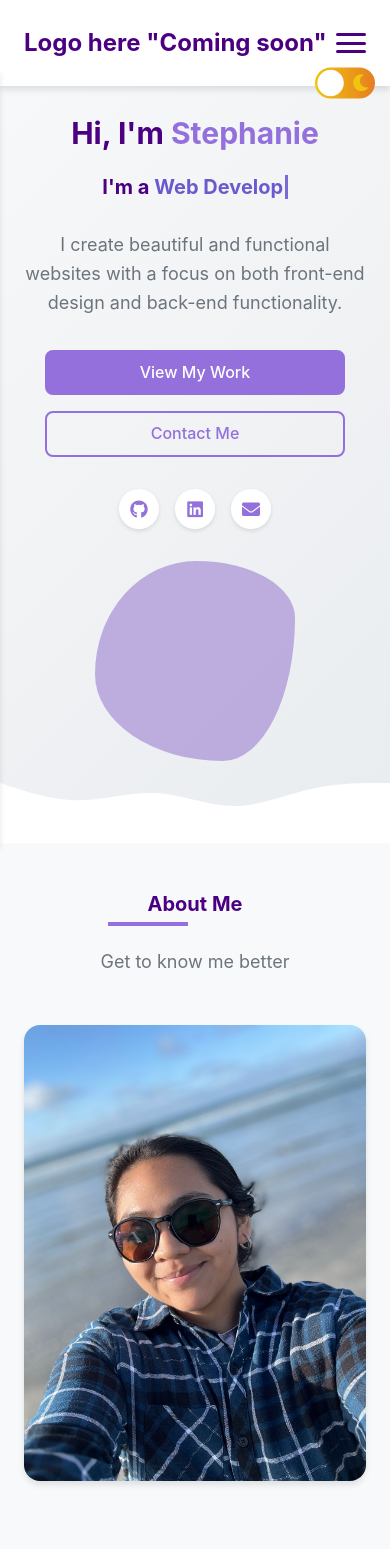
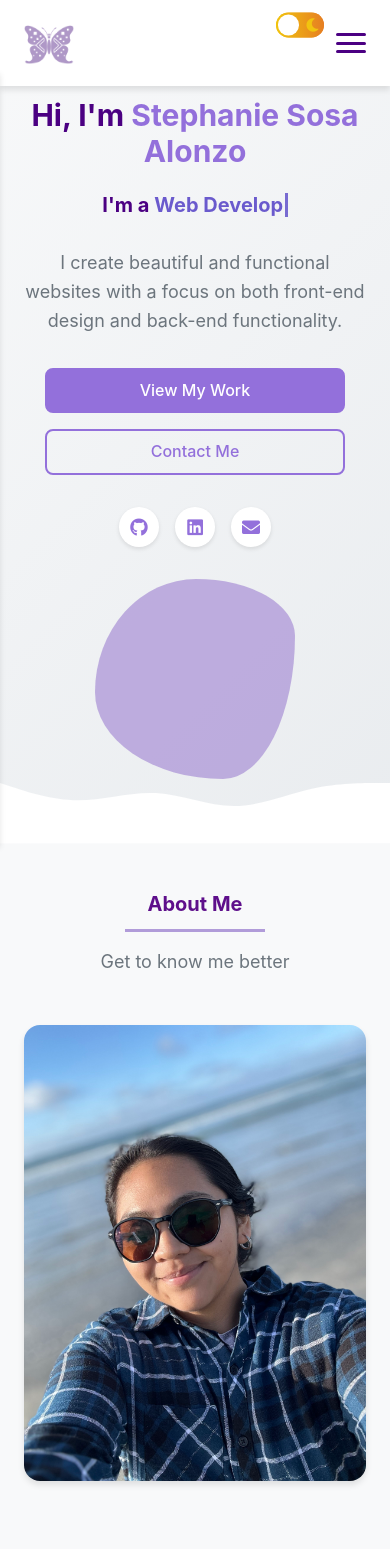
Before and after one commit to stephanuh/My-Awesome-Porfolio, a React (Vite) app in the folder client/: page / in a window 390 px wide. Shown: the top 1549 px of the page. Built offline with nearby package versions, Linux system fonts and the light colour scheme.

Commit message:
added my logo and did couple edit

```diff
--- a/client/index.html
+++ b/client/index.html
@@ -2,7 +2,7 @@
 <html lang="en">
   <head>
     <meta charset="UTF-8" />
-    <link rel="icon" type="image/svg+xml" href="/vite.svg" />
+    <link rel="icon" type="image/svg+xml" href="/images/My-Logo.png" />
     <meta name="viewport" content="width=device-width, initial-scale=1.0" />
     <title>Stephanie Sosa Alonzo</title>
   </head>
--- a/client/src/App.css
+++ b/client/src/App.css
@@ -316,3 +316,110 @@ section:nth-child(even) {
     font-size: var(--font-xl);
   }
 }
+
+/* Main section titles (My Skills, About Me, My Projects, Get In Touch) */
+.section-title,
+.section-header h2 {
+  position: relative;
+  text-align: center;
+  margin-bottom: 2rem;
+  padding-bottom: 1rem;
+  color: #5e0f8b; /* Exact purple color from your images */
+}
+
+/* The main section title underlines */
+.section-title::after,
+.section-header h2::after {
+  content: '';
+  position: absolute;
+  bottom: 0;
+  left: 50%;          /* Position at the middle */
+  transform: translateX(-50%); /* Center it properly */
+  width: 140px;       /* Longer underline (increased from 80px) */
+  height: 3px;        /* Thickness of the underline */
+  background-color: #B19CD9; /* Purple color to match your design */
+  transition: background-color 0.3s ease; /* Smooth transition for dark mode */
+}
+
+/* For subtitles (like "What I can do") */
+.section-subtitle {
+  text-align: center;
+  color: #6c757d;     /* Gray color for subtitle */
+  margin-top: -1rem;  /* Pull it closer to the title */
+  margin-bottom: 2rem;
+}
+
+/* For secondary headings (Contact Information, Send Me a Message) */
+.contact-info h3,
+.contact-form h3,
+.footer h3,
+h3.contact-title {
+  position: relative;
+  padding-bottom: 0.8rem;
+  margin-bottom: 1.5rem;
+  color: #5e0f8b; /* Purple to match main headings */
+}
+
+/* Underlines for secondary headings */
+.contact-info h3::after,
+.contact-form h3::after,
+.footer h3::after,
+h3.contact-title::after {
+  content: '';
+  position: absolute;
+  bottom: 0;
+  left: 0;           /* Align to left for these secondary headings */
+  width: 220px;      /* Fixed width - slightly shorter than main titles */
+  height: 2px;       /* Slightly thinner than main titles */
+  background-color: #B19CD9; /* Purple color to match */
+  transition: background-color 0.3s ease; /* Smooth transition for dark mode */
+}
+
+/* For footer headings (Quick Links, Connect With Me) */
+.footer-heading,
+.footer h4 {
+  position: relative;
+  padding-bottom: 0.8rem;
+  margin-bottom: 1.5rem;
+  color: #ffffff; /* White text for footer */
+}
+
+.footer-heading::after,
+.footer h4::after {
+  content: '';
+  position: absolute;
+  bottom: 0;
+  left: 0;           /* Align to left for footer headings */
+  width: 80px;       /* Fixed width */
+  height: 2px;       /* Slightly thinner */
+  background-color: #B19CD9; /* White underline in footer */
+  transition: background-color 0.3s ease; /* Smooth transition */
+}
+
+/* Dark Mode Adjustments */
+[data-theme="dark"] .section-title,
+[data-theme="dark"] .section-header h2,
+[data-theme="dark"] .contact-info h3,
+[data-theme="dark"] .contact-form h3,
+[data-theme="dark"] h3.contact-title {
+  color: #a3b18a; /* Sage green in dark mode */
+}
+
+[data-theme="dark"] .section-title::after,
+[data-theme="dark"] .section-header h2::after,
+[data-theme="dark"] .contact-info h3::after,
+[data-theme="dark"] .contact-form h3::after,
+[data-theme="dark"] h3.contact-title::after {
+  background-color: #a3b18a; /* Sage green underlines in dark mode */
+}
+
+/* Footer in dark mode remains similar, maybe slightly adjusted */
+[data-theme="dark"] .footer-heading,
+[data-theme="dark"] .footer h4 {
+  color: #dadada; /* Slightly off-white in dark mode */
+}
+
+[data-theme="dark"] .footer-heading::after,
+[data-theme="dark"] .footer h4::after {
+  background-color: #a3b18a; /* Sage green underlines in footer dark mode */
+}
--- a/client/src/Navbar.css
+++ b/client/src/Navbar.css
@@ -134,3 +134,114 @@
     font-size: var(--font-lg);
   }
 }
+
+/* Container for theme toggle and hamburger menu */
+.navbar-actions {
+  display: flex;
+  align-items: center;
+  position: relative;
+  height: 100%;
+}
+
+/* Make sure the navbar container has proper layout */
+.navbar-container {
+  display: flex;
+  justify-content: space-between;
+  align-items: center;
+  position: relative;
+  padding: 0.5rem 1rem;
+  height: 70px; /* Fixed height for consistency */
+}
+
+/* Adjust hamburger menu to work with theme toggle */
+.navbar-toggle {
+  margin-left: 15px; /* Space between toggle and hamburger */
+  display: none; /* Hidden on desktop */
+  z-index: 1001;
+}
+
+/* Adjust theme toggle position */
+.theme-toggle {
+  margin-right: 5px;
+}
+
+/* Media queries for responsive behavior */
+@media (max-width: 768px) {
+  .navbar-toggle {
+    display: block; /* Show hamburger on mobile */
+  }
+
+  .navbar-container {
+    padding: 0.5rem;
+  }
+
+  .navbar-actions {
+    position: static;
+  }
+}
+
+/* Make sure the navbar menu doesn't conflict */
+.navbar-menu {
+  display: flex;
+  gap: 2rem;
+}
+
+@media (max-width: 768px) {
+  .navbar-menu {
+    position: fixed;
+    top: 70px; /* Match navbar height */
+    left: -100%;
+    width: 100%;
+    height: calc(100vh - 70px);
+    flex-direction: column;
+    align-items: center;
+    background-color: var(--card-background);
+    transition: left 0.3s ease;
+    z-index: 999;
+  }
+
+  .navbar-menu.active {
+    left: 0;
+  }
+}
+
+
+/* Add this to your Navbar.css file to make the butterfly bigger */
+
+.navbar-logo {
+  display: flex;
+  align-items: center;
+  height: 100%;
+}
+
+.navbar-logo img {
+  height: 60px; /* Increased from previous size */
+  width: auto;
+  max-width: none;
+  object-fit: contain;
+  transition: transform 0.3s ease;
+  position: relative;
+  top: 0;
+}
+
+/* Add a subtle hover effect */
+.navbar-logo img:hover {
+  transform: scale(1.05);
+}
+
+/* Make sure navbar accommodates the larger logo */
+.navbar {
+  padding: 0.5rem 0;
+  min-height: 80px; /* Ensure enough height for the logo */
+}
+
+/* Responsive adjustments */
+@media (max-width: 768px) {
+  .navbar-logo img {
+    height: 50px; /* Slightly smaller on mobile but still readable */
+  }
+
+  .navbar {
+    min-height: 70px;
+  }
+}
--- a/client/src/ThemeToggle.css
+++ b/client/src/ThemeToggle.css
@@ -1,3 +1,5 @@
+/* Updated styles for ThemeToggle.css */
+
 .theme-toggle {
   position: fixed;
   top: 20px;
@@ -54,9 +56,20 @@
   transform: translateX(24px);
 }
 
-  /* Responsive styles */
+/* Improved responsive styles for mobile */
 @media (max-width: 768px) {
   .theme-toggle {
-      top: 70px;
+    top: 12px; /* Move it a bit higher */
+    right: 70px; /* Move it to the left of the hamburger menu */
+    transform: scale(0.85); /* Make it slightly smaller */
   }
 }
+
+/* For very small screens */
+@media (max-width: 480px) {
+  .theme-toggle {
+    top: 12px;
+    right: 60px; /* Move even further from the edge */
+    transform: scale(0.8); /* Make it even smaller */
+  }
+}
--- a/client/src/component/About.tsx
+++ b/client/src/component/About.tsx
@@ -27,6 +27,7 @@ const About = () => {
             <p>
               My journey in web development started with front-end design, and I've been expanding my skills to include back-end technologies. I'm constantly learning and improving my craft through projects and courses.
             </p>
+            {/* //add digital artist and graphic designer */}
 
             <div className="about-details">
               <div className="about-detail">
--- a/client/src/component/Banner.tsx
+++ b/client/src/component/Banner.tsx
@@ -46,7 +46,7 @@ const Banner = () => {
       <div className="container banner-container">
         <div className="banner-content">
           <div className="banner-text">
-            <h1>Hi, I'm <span className="highlight">Stephanie</span></h1>
+            <h1>Hi, I'm <span className="highlight">Stephanie Sosa Alonzo</span></h1>
             <h2>
               I'm a {' '}<span className="txt-rotate">{text}</span>
               <span className="cursor"></span>
--- a/client/src/component/Navbar.tsx
+++ b/client/src/component/Navbar.tsx
@@ -1,4 +1,5 @@
 import { useState, useEffect } from 'react';
+import ThemeToggle from './ThemeToggle';
 import '../Navbar.css';
 
 interface NavbarProps {
@@ -46,14 +47,17 @@ const Navbar: React.FC<NavbarProps> = ({ scrolled }) => {
     <nav className={`navbar ${scrolled ? 'scrolled' : ''}`}>
       <div className="container navbar-container">
         <a href="#home" className="navbar-logo">
-          Logo here "Coming soon"
+          <img src="/images/My-Logo.png" alt="Your Name Logo" />
         </a>
+        <div className="navbar-actions">
+          <ThemeToggle />
 
-        <div className="navbar-toggle" onClick={toggleMenu}>
-          <div className={`hamburger ${isMenuOpen ? 'active' : ''}`}>
-            <span></span>
-            <span></span>
-            <span></span>
+          <div className="navbar-toggle" onClick={toggleMenu}>
+            <div className={`hamburger ${isMenuOpen ? 'active' : ''}`}>
+              <span></span>
+              <span></span>
+              <span></span>
+            </div>
           </div>
         </div>
 
```
Also changed, not shown: client/public/images/My-Logo.png (added). Lines whose indentation alone changed are shown as unchanged.
